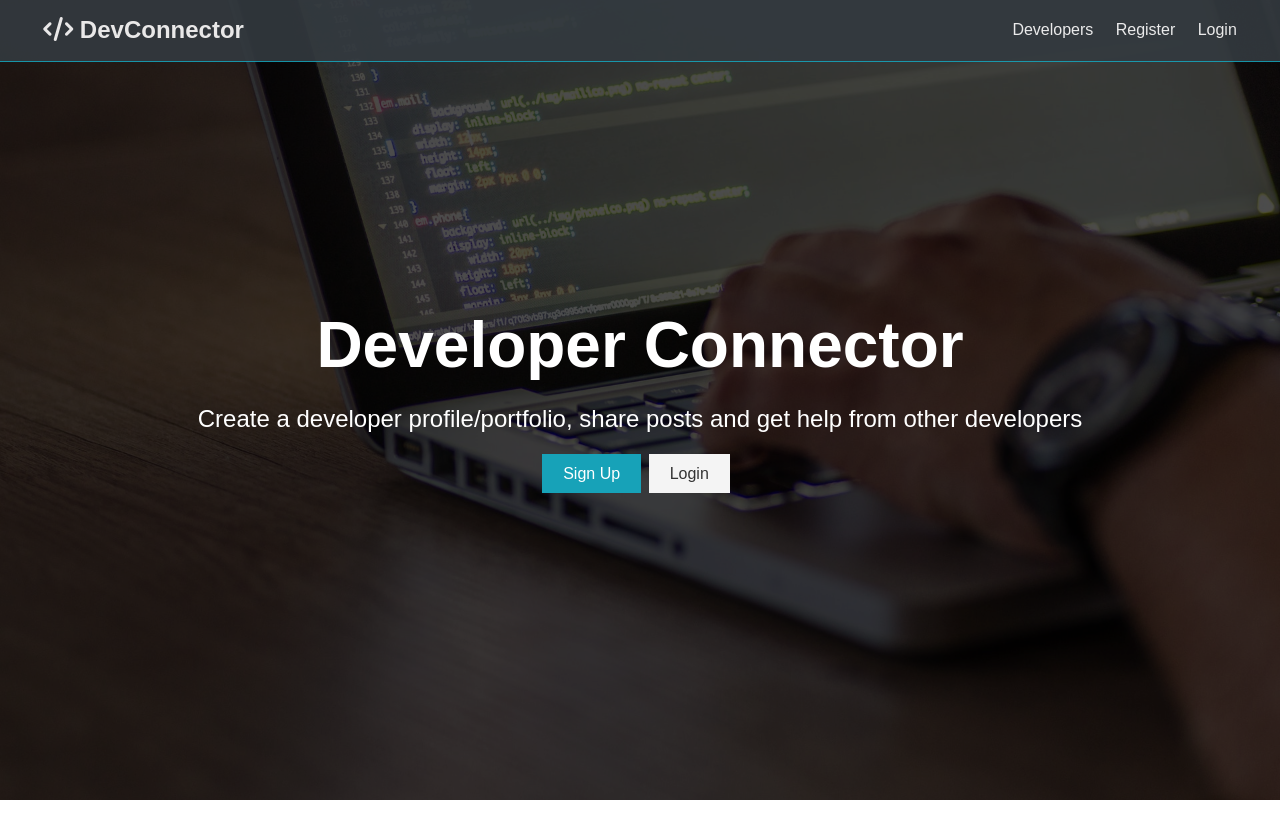
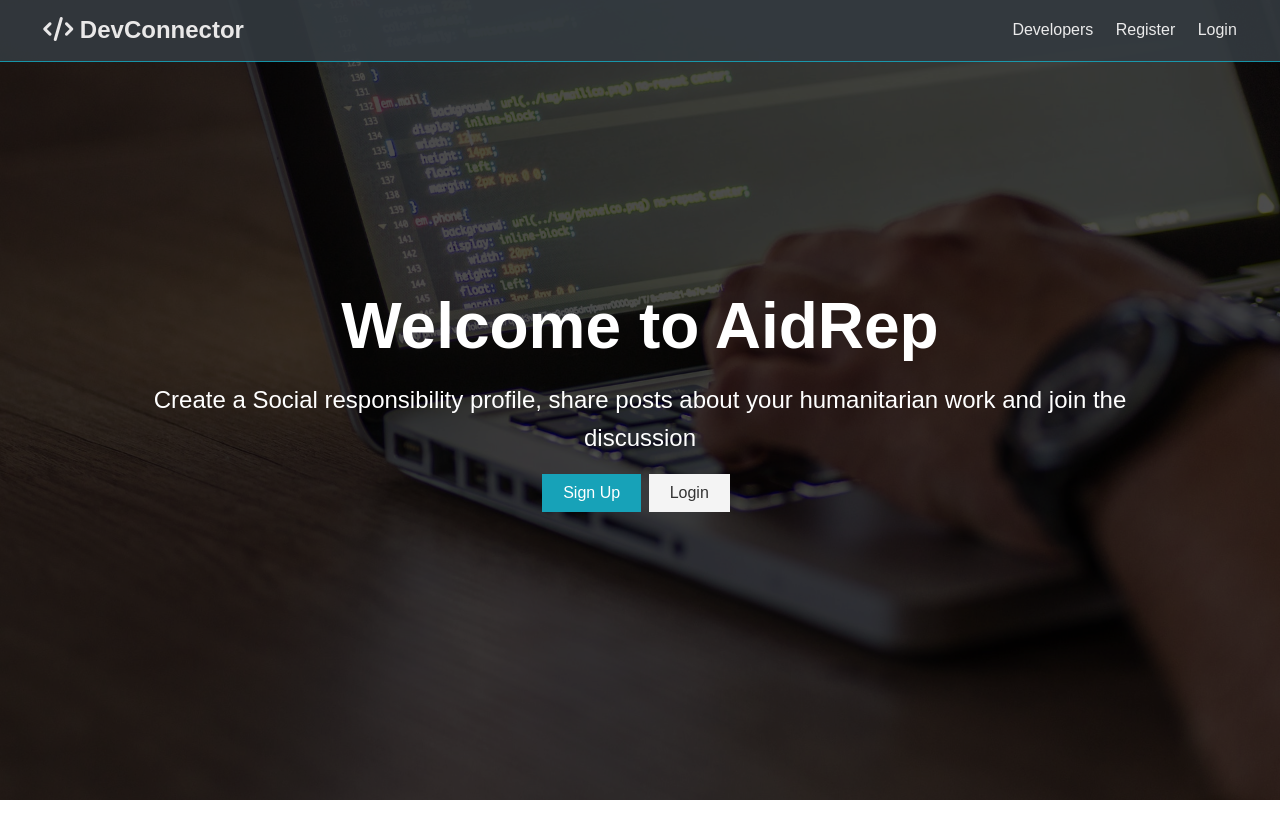
Before and after one commit to Kason7/devconnector, a React (Create React App) app in the folder client/: page / in a window 1280 px wide. Shown: the top 838 px of the page. Built offline with nearby package versions, Linux system fonts and the light colour scheme; no server answers; the HTML template or start-up script is replaced by a standard one.

Commit message:
update of title and home page content to match domain aidrep

```diff
--- a/client/public/index.html
+++ b/client/public/index.html
@@ -11,7 +11,7 @@
     ></script>
     <link rel="apple-touch-icon" href="%PUBLIC_URL%/logo192.png" />
     <link rel="manifest" href="%PUBLIC_URL%/manifest.json" />
-    <title>Welcome to DevConnector</title>
+    <title>Welcome to AidRep</title>
   </head>
   <body>
     <noscript>You need to enable JavaScript to run this app.</noscript>
--- a/client/src/components/layout/Landing.js
+++ b/client/src/components/layout/Landing.js
@@ -12,10 +12,10 @@ const Landing = ({ isAuthenticated }) => {
     <section className='landing'>
       <div className='dark-overlay'>
         <div className='landing-inner'>
-          <h1 className='x-large'>Developer Connector</h1>
+          <h1 className='x-large'>Welcome to AidRep</h1>
           <p className='lead'>
-            Create a developer profile/portfolio, share posts and get help from
-            other developers
+            Create a Social responsibility profile, share posts about your
+            humanitarian work and join the discussion
           </p>
           <div className='buttons'>
             <Link to='register' className='btn btn-primary'>
--- a/client/src/components/posts/PostItem.js
+++ b/client/src/components/posts/PostItem.js
@@ -35,7 +35,7 @@ const PostItem = ({
               class='btn btn-light'
             >
               <i class='fas fa-thumbs-up'></i>{' '}
-              <span>{likes.length > 0 && <span>{comments.length}</span>}</span>
+              <span>{likes.length > 0 && <span>{likes.length}</span>}</span>
             </button>
             <button
               onClick={(e) => removeLike(_id)}
```
